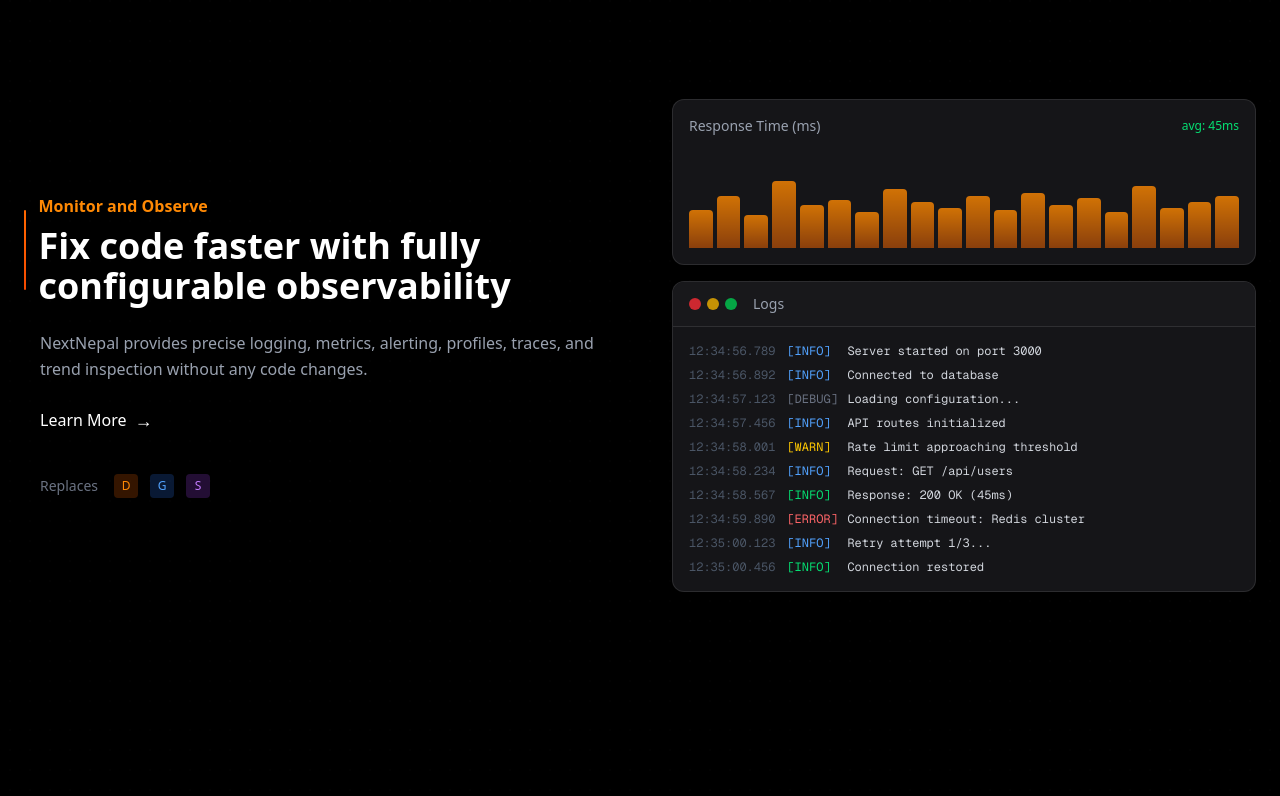
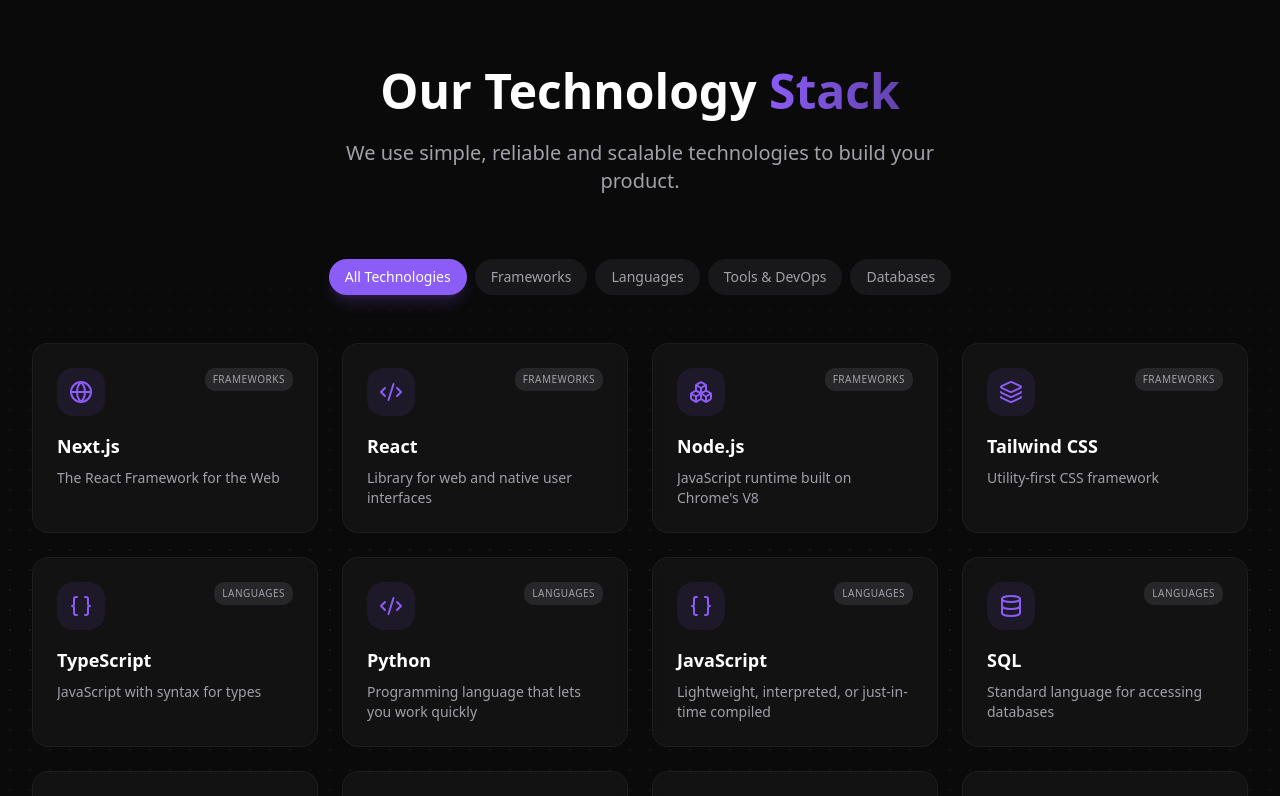
Before and after one commit to bibekdarnal81/AInepal, a Next.js app: page / in a window 1280 px wide. Shown: the part 1560-2356 px from the top of the page. Built offline with nearby package versions, Linux system fonts and the light colour scheme; no server answers; the database is empty.

Commit message:
Add categorized Tech Stack section to homepage
- Redesigned TechStackSection with categorized tabs (Frameworks, Languages, Tools, Databases)
- Implemented modern layout with Framer Motion animations
- Integrated TechStackSection into app/page.tsx

```diff
--- a/app/page.tsx
+++ b/app/page.tsx
@@ -14,6 +14,7 @@
 import { BundleOffersSection } from '@/components/sections/bundle-offers-section';
 import { PlatformSection } from '@/components/sections/platform-section';
 import { PortfoliosSection } from '@/components/sections/portfolios-section';
+import { TechStackSection } from '@/components/sections/tech-stack-section';
 
 
 
@@ -26,6 +27,7 @@
 
           <HeroWithTabs />
           <ServicesSection />
+          <TechStackSection />
           <ProjectsSection />
           <PortfoliosSection />
           <PostsSection />
--- a/components/sections/tech-stack-section.tsx
+++ b/components/sections/tech-stack-section.tsx
@@ -1,60 +1,123 @@
 'use client';
 
-import { Code2, Database, Boxes, Container, Workflow, Cloud } from 'lucide-react';
+import { useState } from 'react';
+import { motion, AnimatePresence } from 'framer-motion';
+import {
+    Code2, Database, Boxes, Container, Workflow, Cloud,
+    Terminal, Layers, Cpu, Globe, Braces, Wrench
+} from 'lucide-react';
+
+const categories = [
+    { id: 'all', label: 'All Technologies' },
+    { id: 'frameworks', label: 'Frameworks' },
+    { id: 'languages', label: 'Languages' },
+    { id: 'tools', label: 'Tools & DevOps' },
+    { id: 'databases', label: 'Databases' }
+];
 
 const technologies = [
-    { name: 'Next.js', icon: Code2, category: 'Frameworks' },
-    { name: 'React', icon: Code2, category: 'Frameworks' },
-    { name: 'Node.js', icon: Boxes, category: 'Runtime' },
-    { name: 'Python', icon: Code2, category: 'Languages' },
-    { name: 'PostgreSQL', icon: Database, category: 'Databases' },
-    { name: 'MySQL', icon: Database, category: 'Databases' },
-    { name: 'MongoDB', icon: Database, category: 'Databases' },
-    { name: 'Redis', icon: Database, category: 'Cache' },
-    { name: 'Docker', icon: Container, category: 'Infrastructure' },
-    { name: 'GitHub', icon: Workflow, category: 'Version Control' },
-    { name: 'GitLab', icon: Workflow, category: 'Version Control' },
-    { name: 'Kubernetes', icon: Cloud, category: 'Infrastructure' },
+    // Frameworks
+    { name: 'Next.js', icon: Globe, category: 'frameworks', description: 'The React Framework for the Web' },
+    { name: 'React', icon: Code2, category: 'frameworks', description: 'Library for web and native user interfaces' },
+    { name: 'Node.js', icon: Boxes, category: 'frameworks', description: 'JavaScript runtime built on Chrome\'s V8' },
+    { name: 'Tailwind CSS', icon: Layers, category: 'frameworks', description: 'Utility-first CSS framework' },
+
+    // Languages
+    { name: 'TypeScript', icon: Braces, category: 'languages', description: 'JavaScript with syntax for types' },
+    { name: 'Python', icon: Code2, category: 'languages', description: 'Programming language that lets you work quickly' },
+    { name: 'JavaScript', icon: Braces, category: 'languages', description: 'Lightweight, interpreted, or just-in-time compiled' },
+    { name: 'SQL', icon: Database, category: 'languages', description: 'Standard language for accessing databases' },
+
+    // Tools & DevOps
+    { name: 'Docker', icon: Container, category: 'tools', description: 'Accelerate how you build, share, and run applications' },
+    { name: 'Git', icon: Workflow, category: 'tools', description: 'Distributed version control system' },
+    { name: 'Kubernetes', icon: Cloud, category: 'tools', description: 'Production-grade container orchestration' },
+    { name: 'VS Code', icon: Terminal, category: 'tools', description: 'Code editing. Redefined.' },
+
+    // Databases
+    { name: 'PostgreSQL', icon: Database, category: 'databases', description: 'The World\'s Most Advanced Open Source Relational Database' },
+    { name: 'MongoDB', icon: Database, category: 'databases', description: 'The developer data platform' },
+    { name: 'Redis', icon: Cpu, category: 'databases', description: 'The open source, in-memory data store' },
+    { name: 'Supabase', icon: Database, category: 'databases', description: 'Open Source Firebase Alternative' },
 ];
 
 export function TechStackSection() {
+    const [activeCategory, setActiveCategory] = useState('all');
+
+    const filteredTechnologies = activeCategory === 'all'
+        ? technologies
+        : technologies.filter(tech => tech.category === activeCategory);
+
     return (
-        <section className="relative py-24 px-6">
-            <div className="mx-auto max-w-7xl">
+        <section className="relative py-24 overflow-hidden">
+            {/* Background Gradients */}
+            <div className="absolute inset-0 bg-gradient-to-b from-background via-background/50 to-background pointer-events-none" />
+            <div className="absolute top-0 inset-x-0 h-px bg-gradient-to-r from-transparent via-primary/20 to-transparent" />
+
+            <div className="relative mx-auto max-w-7xl px-6 lg:px-8">
                 <div className="text-center mb-16">
-                    <h2 className="text-4xl md:text-5xl font-bold text-white mb-6">
-                        Works with your{' '}
-                        <span className="text-gradient">favorite stack</span>
+                    <h2 className="text-4xl md:text-5xl font-bold text-foreground mb-6">
+                        Our Technology <span className="text-transparent bg-clip-text bg-gradient-to-r from-primary to-primary/70">Stack</span>
                     </h2>
-                    <p className="text-xl text-gray-400 max-w-2xl mx-auto">
-                        Deploy any application, written in any language, using any framework.  NextNepal supports them all.
+                    <p className="text-xl text-muted-foreground max-w-2xl mx-auto">
+                        We use simple, reliable and scalable technologies to build your product.
                     </p>
                 </div>
 
-                {/* Tech grid */}
-                <div className="grid grid-cols-2 sm:grid-cols-3 md:grid-cols-4 lg:grid-cols-6 gap-4">
-                    {technologies.map((tech) => {
-                        const Icon = tech.icon;
-                        return (
-                            <div
-                                key={tech.name}
-                                className="group glass glass-hover rounded-xl p-6 flex flex-col items-center justify-center gap-3 cursor-pointer"
-                            >
-                                <Icon className="w-8 h-8 text-gray-400 group-hover:text-purple-400 transition-colors" />
-                                <span className="text-sm font-medium text-gray-300 group-hover:text-white transition-colors">
-                                    {tech.name}
-                                </span>
-                            </div>
-                        );
-                    })}
+                {/* Category Tabs */}
+                <div className="flex flex-wrap justify-center gap-2 mb-12">
+                    {categories.map((category) => (
+                        <button
+                            key={category.id}
+                            onClick={() => setActiveCategory(category.id)}
+                            className={`px-4 py-2 rounded-full text-sm font-medium transition-all duration-300 ${activeCategory === category.id
+                                    ? 'bg-primary text-primary-foreground shadow-lg shadow-primary/20'
+                                    : 'bg-secondary/50 text-muted-foreground hover:bg-secondary hover:text-foreground'
+                                }`}
+                        >
+                            {category.label}
+                        </button>
+                    ))}
                 </div>
 
-                {/* Additional info */}
-                <div className="mt-12 text-center">
-                    <p className="text-gray-400">
-                        And many more...  NextNepal supports any Dockerfile or Nixpacks buildpack.
-                    </p>
-                </div>
+                {/* Tech Grid */}
+                <motion.div
+                    layout
+                    className="grid grid-cols-1 sm:grid-cols-2 md:grid-cols-3 lg:grid-cols-4 gap-6"
+                >
+                    <AnimatePresence mode='popLayout'>
+                        {filteredTechnologies.map((tech) => {
+                            const Icon = tech.icon;
+                            return (
+                                <motion.div
+                                    layout
+                                    initial={{ opacity: 0, scale: 0.9 }}
+                                    animate={{ opacity: 1, scale: 1 }}
+                                    exit={{ opacity: 0, scale: 0.9 }}
+                                    transition={{ duration: 0.2 }}
+                                    key={tech.name}
+                                    className="group relative bg-card/50 hover:bg-card border border-border/50 hover:border-primary/50 rounded-2xl p-6 transition-all duration-300 hover:shadow-xl hover:shadow-primary/5 backdrop-blur-sm"
+                                >
+                                    <div className="flex items-start justify-between mb-4">
+                                        <div className="p-3 bg-primary/10 rounded-xl group-hover:bg-primary/20 transition-colors">
+                                            <Icon className="w-6 h-6 text-primary" />
+                                        </div>
+                                        <div className="px-2 py-1 rounded-md bg-secondary text-[10px] font-medium text-muted-foreground uppercase tracking-wider">
+                                            {tech.category}
+                                        </div>
+                                    </div>
+
+                                    <h3 className="text-lg font-bold text-foreground mb-2 group-hover:text-primary transition-colors">
+                                        {tech.name}
+                                    </h3>
+                                    <p className="text-sm text-muted-foreground line-clamp-2">
+                                        {tech.description}
+                                    </p>
+                                </motion.div>
+                            );
+                        })}
+                    </AnimatePresence>
+                </motion.div>
             </div>
         </section>
     );
```
